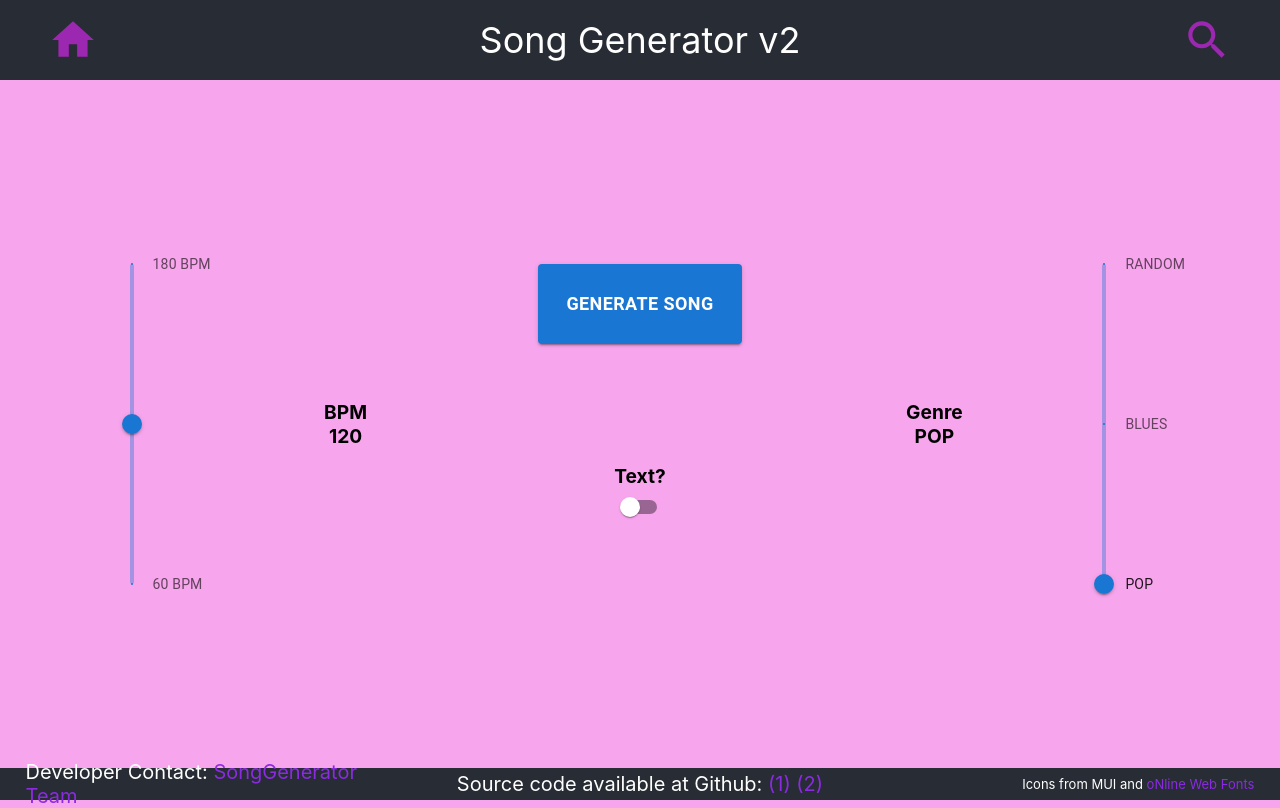
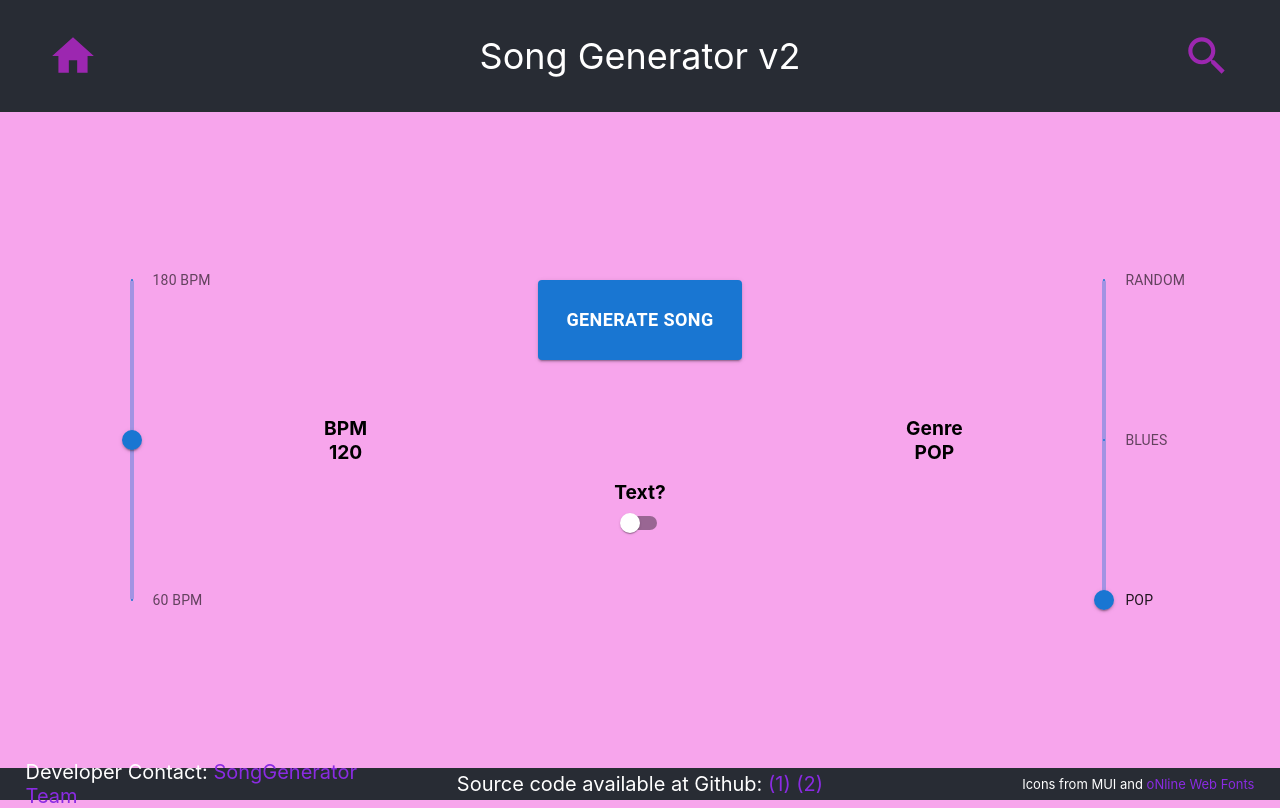
Before and after one commit to Rex2002/song-gen-2.0-frontend, a React (Create React App) app: page /#/ in a window 1280 px wide. Built offline with nearby package versions, Linux system fonts and the light colour scheme.

Commit message:
improved UI

```diff
--- a/public/index.html
+++ b/public/index.html
@@ -7,7 +7,7 @@
     <meta name="theme-color" content="#000000" />
     <meta
       name="description"
-      content="Web site created using create-react-app"
+      content="Application to generate songs"
     />
     <link rel="apple-touch-icon" href="%PUBLIC_URL%/logo192.png" />
     <!--
--- a/src/components/createSong.css
+++ b/src/components/createSong.css
@@ -1,5 +1,5 @@
 .body{
-  min-height: 86vh;
+  min-height: 82vh;
   display: flex;
   align-items: center;
   justify-content: center;
--- a/src/components/header.css
+++ b/src/components/header.css
@@ -1,7 +1,7 @@
 
 .App-header {
     background-color: #282c34;
-    height: 10vh;
+    height: 14vh;
     display: flex;
     align-items: center;
     justify-content: center;
```
